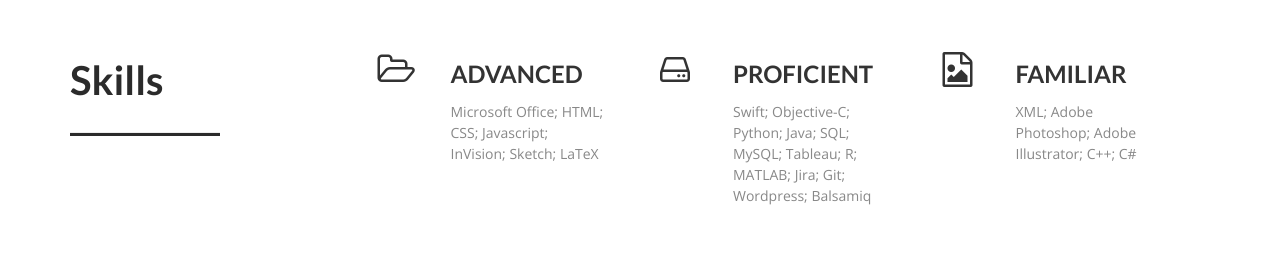
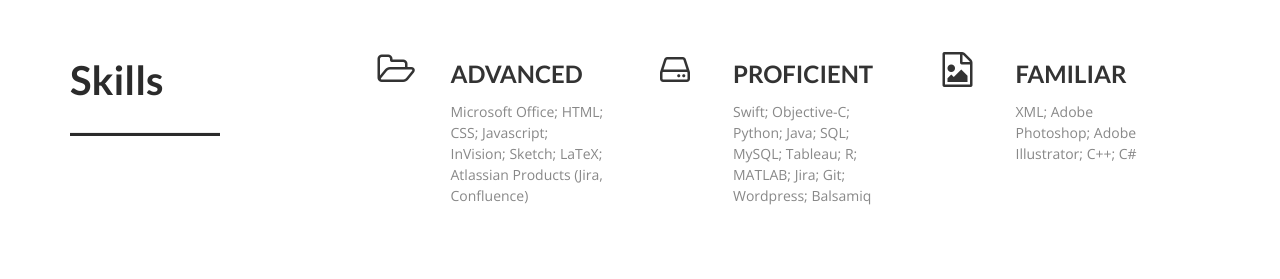
Before and after one commit to jasmineyadeta/jasmineyadeta.github.io, a plain HTML site: page index.html in a window 1280 px wide. Shown: the part 4690-4969 px from the top of the page. Drawn offline with nearby package versions, Linux system fonts and the light colour scheme.

Commit message:
updating skills

```diff
--- a/index.html
+++ b/index.html
@@ -376,7 +376,7 @@
             </div>
             <div class="icon-text">
               <h3 class="txt-tl"><b>ADVANCED</b> </h3>
-              <p class="txt-para"> Microsoft Office; HTML; CSS; Javascript; InVision; Sketch; LaTeX </p>
+              <p class="txt-para"> Microsoft Office; HTML; CSS; Javascript; InVision; Sketch; LaTeX; Atlassian Products (Jira, Confluence) </p>
             </div>
           </div>
           <div class="col-md-4 wow fadeInRight delay-02s">
```
